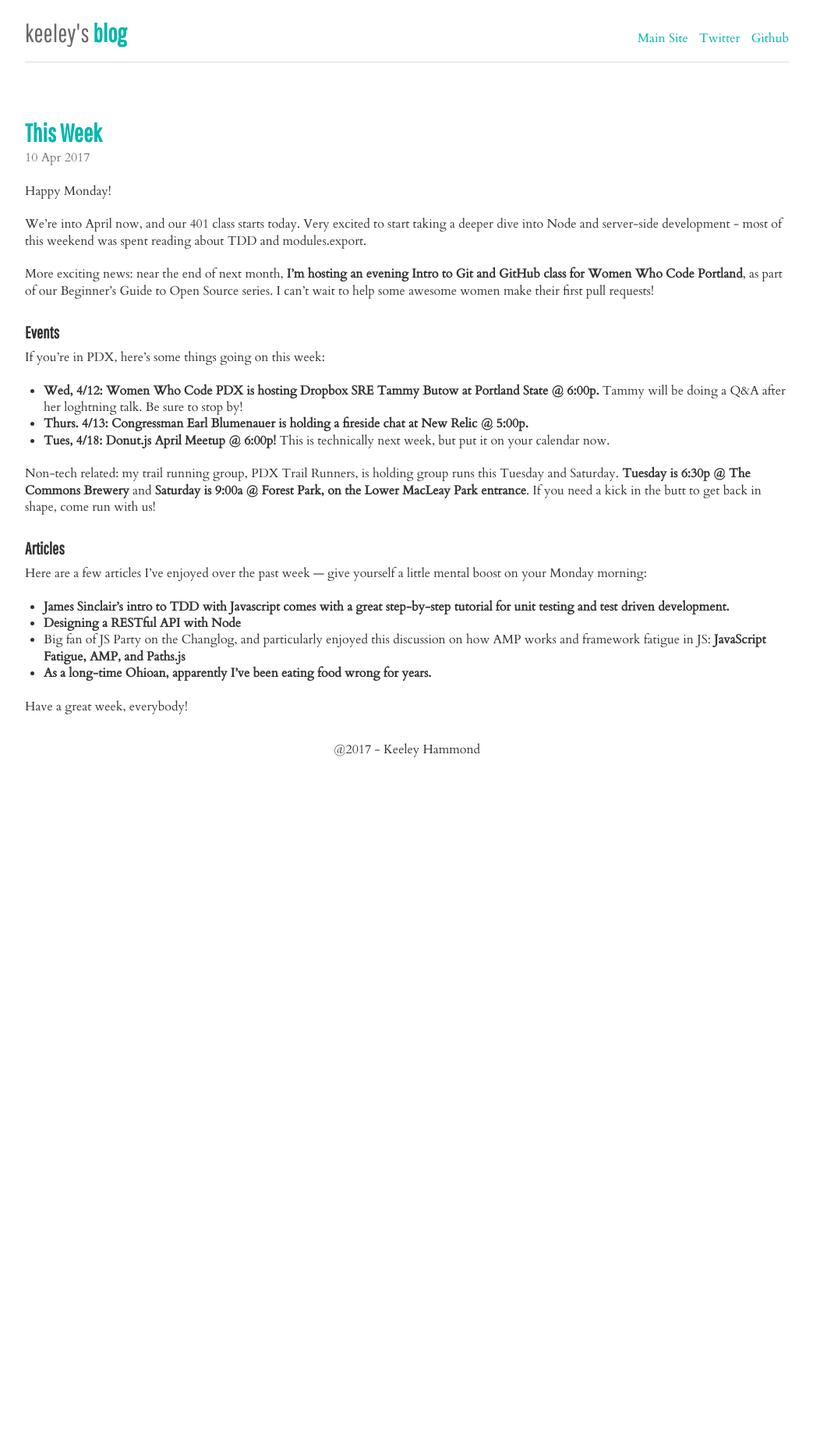
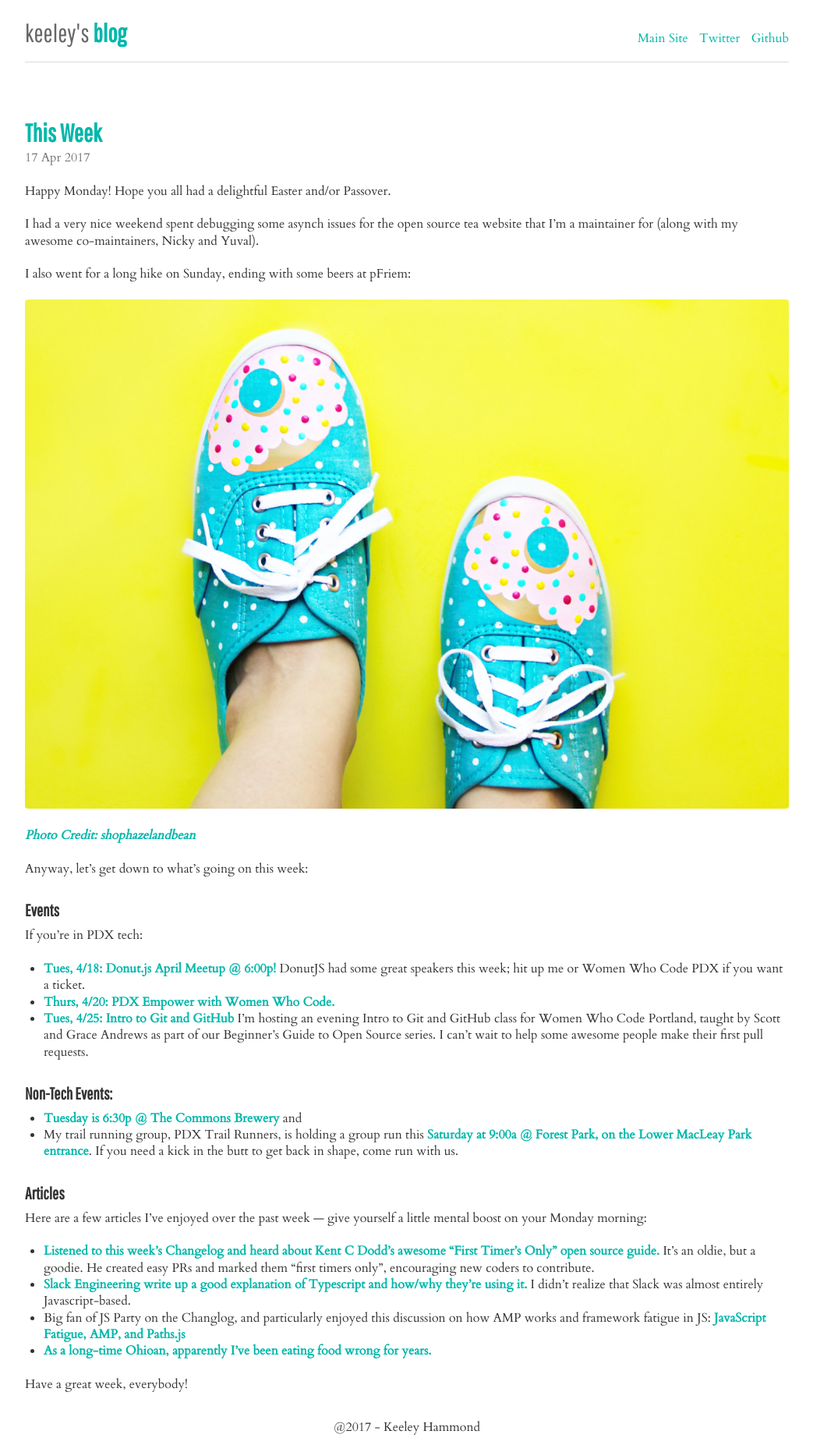
Before and after one commit to Keeley-Hammond/blog, a Jekyll site: the page built from _posts/2017-04-17-happy-monday.md, in a window 1280 px wide. Shown: the whole page at 78% size, without its empty margins (118-1161 px from the left). Built offline with Jekyll 4.4.1, drawn with Linux system fonts in a browser that asks for light colours; before the commit the page ends 984 px from its top, so only the background shows below that.

Commit message:
Added new blog post, testing images

```diff
--- a/_posts/2017-04-10-happy-monday.md
+++ b/_posts/2017-04-10-happy-monday.md
@@ -3,8 +3,8 @@ title: This Week
 description: Happy Monday!
 header: This Week
 ---
-<!--![Etsy Donut Shoes](../img/donut-shoes.jpg)
-[*Photo Credit: shophazelandbean*](https://www.etsy.com/listing/264707711/donut-shoes-lace-ups-colorful-fun-quirky?ref=market)-->
+![Etsy Donut Shoes](../img/donut-shoes.jpg)
+[*Photo Credit: shophazelandbean*](https://www.etsy.com/listing/264707711/donut-shoes-lace-ups-colorful-fun-quirky?ref=market)
 
 Happy Monday!
 
--- /dev/null
+++ b/_posts/2017-04-17-happy-monday.md
@@ -0,0 +1,39 @@
+---
+title: This Week
+description: Happy Monday!
+header: This Week
+---
+
+Happy Monday! Hope you all had a delightful Easter and/or Passover.
+
+I had a very nice weekend spent debugging some asynch issues for the open source tea website that I'm a maintainer for (along with my awesome co-maintainers, Nicky and Yuval).
+
+I also went for a long hike on Sunday, ending with some beers at pFriem:
+
+![Etsy Donut Shoes](../img/donut-shoes.jpg)
+[*Photo Credit: shophazelandbean*](https://www.etsy.com/listing/264707711/donut-shoes-lace-ups-colorful-fun-quirky?ref=market)
+
+Anyway, let's get down to what's going on this week:
+
+### Events
+
+If you're in PDX tech:
+* [Tues, 4/18: Donut.js April Meetup @ 6:00p!](https://donutjs.club/) DonutJS had some great speakers this week; hit up me or Women Who Code PDX if you want a ticket.
+* [Thurs, 4/20: PDX Empower with Women Who Code.]()
+* [Tues, 4/25: Intro to Git and GitHub](https://www.meetup.com/Women-Who-Code-Portland/events/239020608/) I’m hosting an evening Intro to Git and GitHub class for Women Who Code Portland, taught by Scott and Grace Andrews as part of our Beginner's Guide to Open Source series. I can’t wait to help some awesome people make their first pull requests.
+
+### Non-Tech Events:
+
+* [Tuesday is 6:30p @ The Commons Brewery](https://www.meetup.com/PDX-Trail-Runners/events/239092563/) and
+* My trail running group, PDX Trail Runners, is holding a group run this [Saturday at 9:00a @ Forest Park, on the Lower MacLeay Park entrance](https://www.meetup.com/PDX-Trail-Runners/events/237741875/). If you need a kick in the butt to get back in shape, come run with us.
+
+### Articles
+
+Here are a few articles I’ve enjoyed over the past week — give yourself a little mental boost on your Monday morning:
+
+* [Listened to this week's Changelog and heard about Kent C Dodd's awesome "First Timer's Only" open source guide.](https://medium.com/@kentcdodds/first-timers-only-78281ea47455) It's an oldie, but a goodie. He created easy PRs and marked them "first timers only", encouraging new coders to contribute.
+* [Slack Engineering write up a good explanation of Typescript and how/why they're using it.](https://slack.engineering/typescript-at-slack-a81307fa288d) I didn't realize that Slack was almost entirely Javascript-based.
+* Big fan of JS Party on the Changlog, and particularly enjoyed this discussion on how AMP works and framework fatigue in JS: [JavaScript Fatigue, AMP, and Paths.js](https://changelog.com/jsparty/3)
+* [As a long-time Ohioan, apparently I've been eating food wrong for years.](https://twitter.com/broderick/status/851160598813569025)
+
+Have a great week, everybody!
--- a/_sass/base.scss
+++ b/_sass/base.scss
@@ -48,7 +48,7 @@ body {
 
 /*- Link -*/
 a {
-	color: $text-color;
+	color: #00B7AB;
 	text-decoration: none;
 	font-weight: 700;
 	&:hover,
```
Also changed, not shown: _posts/2017-04-15-debugging-asynchronous-callbacks.md (added, +19 -0 lines).
